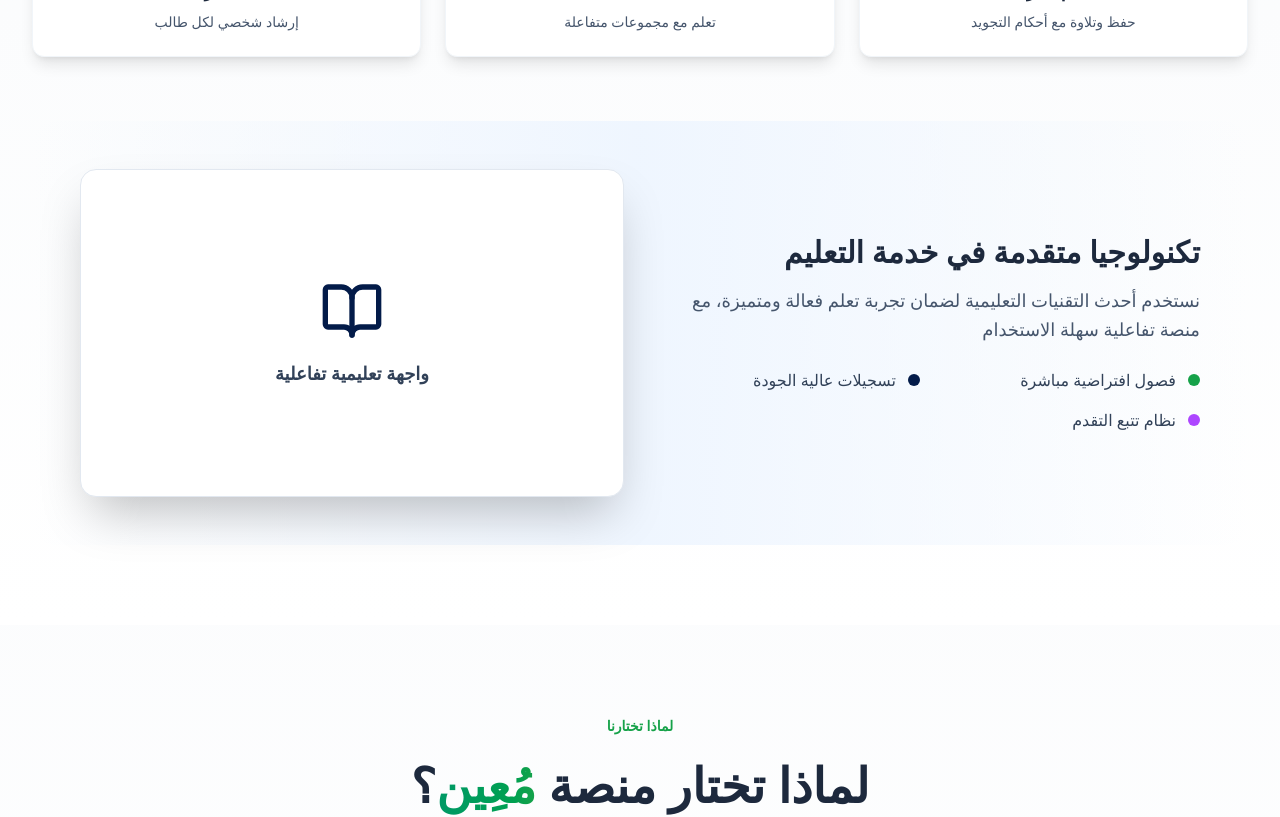
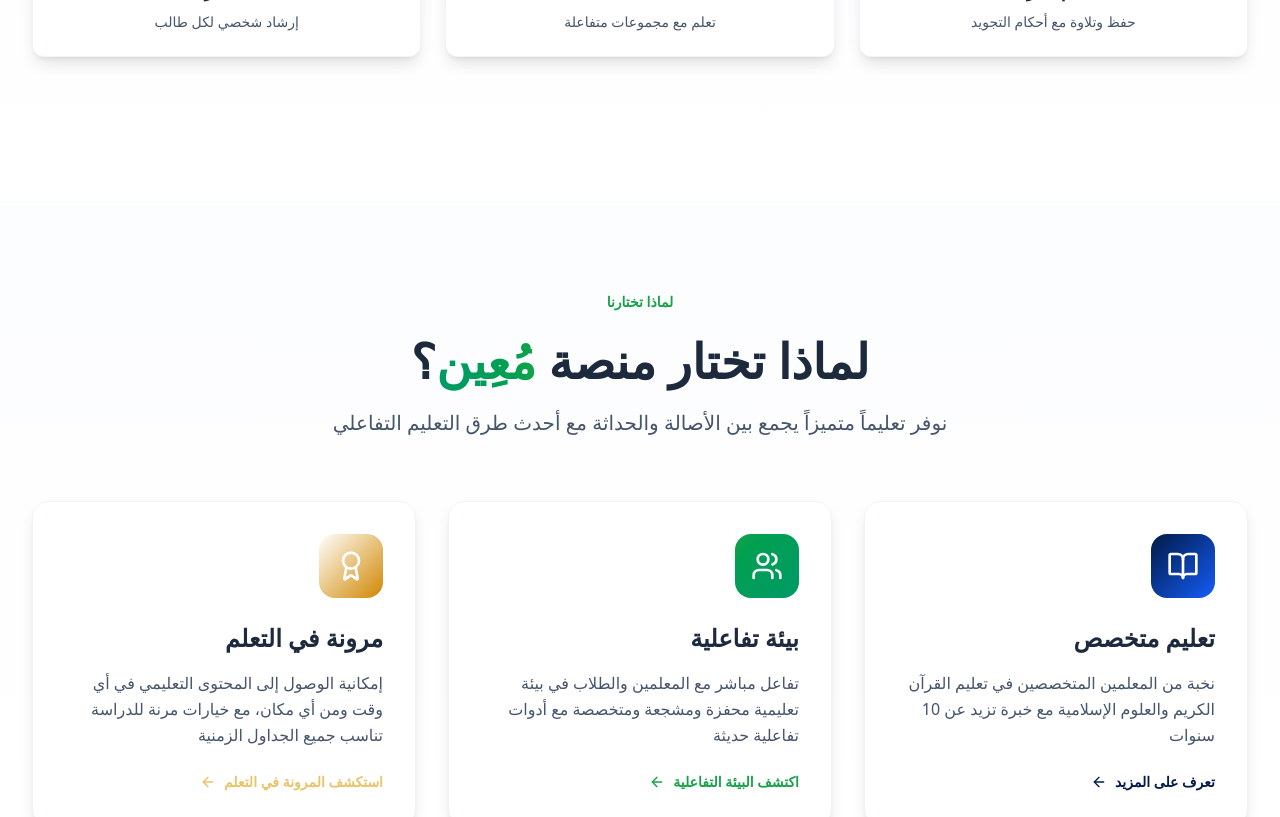
Before and after one commit to Ahmedkassem7/Maeen, a Next.js app: page / in a window 1280 px wide. Shown: the part 1140-1957 px from the top of the page. Built offline with nearby package versions, Linux system fonts and the light colour scheme.

Commit message:
refactor(Home): comment out unused motion div and feature highlight for clarity

```diff
--- a/src/app/page.jsx
+++ b/src/app/page.jsx
@@ -324,7 +324,7 @@
           </motion.div>
 
           {/* Additional feature highlight */}
-          <motion.div
+          {/* <motion.div
             className="bg-gradient-to-r from-islamic-blue/10 via-blue-50 to-islamic-green/10 rounded-3xl p-8 md:p-12"
             variants={fadeInUp}
           >
@@ -346,10 +346,7 @@
                     <div className="w-3 h-3 bg-islamic-blue rounded-full"></div>
                     <span className="text-slate-700">تسجيلات عالية الجودة</span>
                   </div>
-                  {/* <div className="flex items-center gap-3">
-                    <div className="w-3 h-3 bg-islamic-gold rounded-full"></div>
-                    <span className="text-slate-700">تطبيق محمول متطور</span>
-                  </div> */}
+
                   <div className="flex items-center gap-3">
                     <div className="w-3 h-3 bg-purple-500 rounded-full"></div>
                     <span className="text-slate-700">نظام تتبع التقدم</span>
@@ -369,7 +366,7 @@
                 </div>
               </div>
             </div>
-          </motion.div>
+          </motion.div> */}
         </div>
       </motion.div>
 
```
